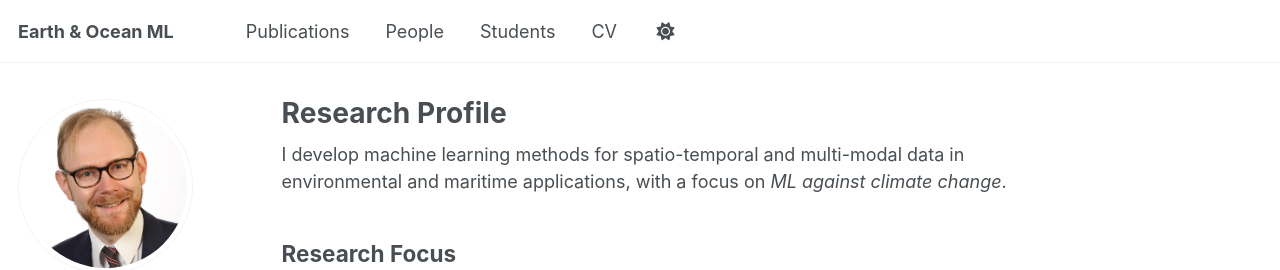
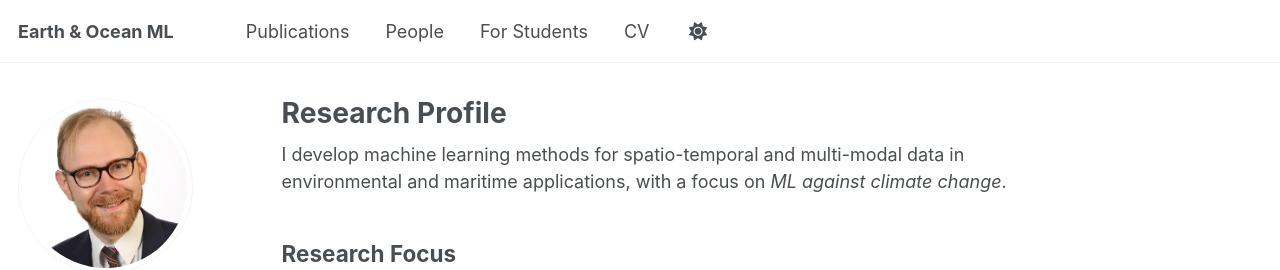
Before and after one commit to StefOe/StefOe.github.io, a Jekyll site: the page built from _pages/about.md, in a window 1280 px wide. Shown: the top 270 px of the page. Built offline with Jekyll 4.4.1, drawn with Linux system fonts in a browser that asks for light colours; some web fonts are replaced; a script that is not in the unit is left out.

Commit message:
update nav

```diff
--- a/_data/navigation.yml
+++ b/_data/navigation.yml
@@ -14,7 +14,7 @@ main:
   - title: "People"
     url: /people/
 
-  - title: "Students"
+  - title: "For Students"
     url: /applications/
 
 #  - title: "Talks"
```
